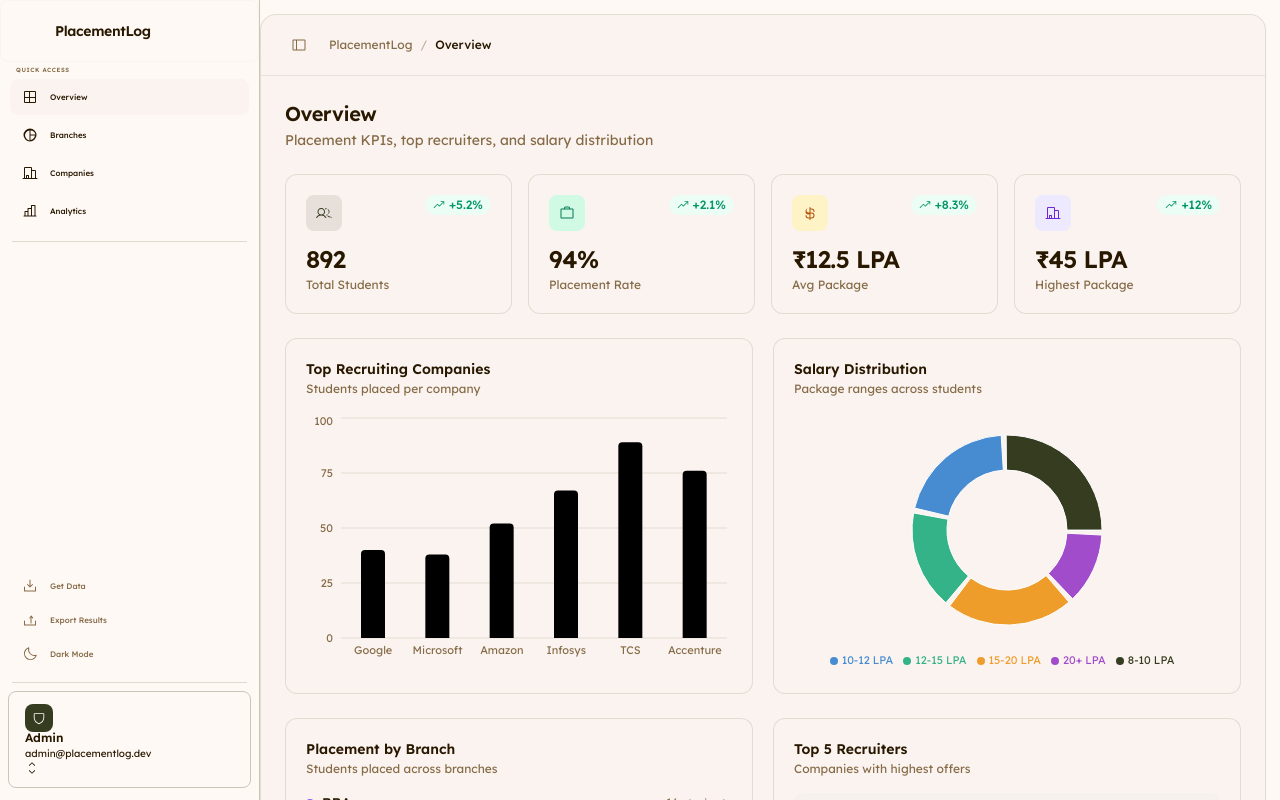
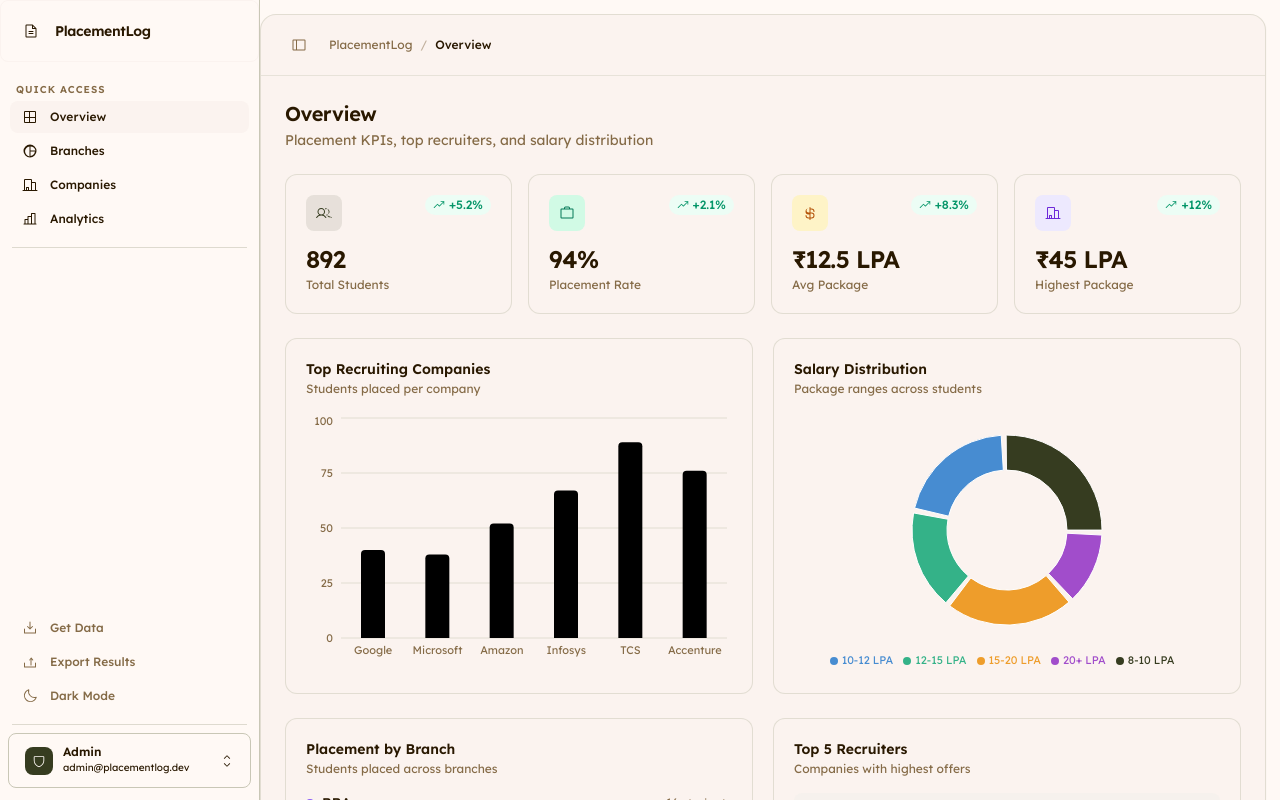
Before and after one commit to hebuildapps/placement-admin, a Next.js app: page /dashboard in a window 1280 px wide. Built offline with nearby package versions, Linux system fonts and the light colour scheme.

Commit message:
fix: design changes in sidebar 2

```diff
--- a/components/sidebar.tsx
+++ b/components/sidebar.tsx
@@ -208,7 +208,7 @@ export default function Sidebar({
         >
           <div className="w-7 h-7 rounded-lg bg-transparent flex items-center justify-center flex-shrink-0">
             <svg
-              className="w-4 h-4 text-primary-foreground"
+              className="w-4 h-4 text-foreground"
               viewBox="0 0 256 256"
               fill="currentColor"
             >
@@ -224,7 +224,7 @@ export default function Sidebar({
 
         {/* ── Nav group label ────────────────────────────────── */}
         {!collapsed && (
-          <p className="text-[6px] font-semibold uppercase tracking-widest text-muted-foreground px-4 mb-1">
+          <p className="text-[10px] font-semibold uppercase tracking-widest text-muted-foreground pt-4 px-4 mb-1">
             Quick access
           </p>
         )}
@@ -253,8 +253,8 @@ export default function Sidebar({
                   }
                 `}
               >
-                <span className="flex-shrink-0 text-[8px]">{item.icon}</span>
-                {!collapsed && <span className="text-[8px]">{item.label}</span>}
+                <span className="flex-shrink-0 text-xs">{item.icon}</span>
+                {!collapsed && <span className="text-xs">{item.label}</span>}
               </button>
             );
           })}
@@ -271,7 +271,7 @@ export default function Sidebar({
             onClick={() => setUploadModalOpen(true)}
             title={collapsed ? "Get Data" : undefined}
             className={`
-              flex items-center gap-3 rounded-lg text-[8px] font-medium text-muted-foreground
+              flex items-center gap-3 rounded-lg text-xs font-medium text-muted-foreground
               hover:bg-muted/60 hover:text-foreground transition-all duration-150 cursor-pointer
               ${collapsed ? "justify-center px-0 py-2.5 w-full" : "px-3 py-2"}
             `}
@@ -286,7 +286,7 @@ export default function Sidebar({
             disabled={exporting}
             title={collapsed ? "Export Results" : undefined}
             className={`
-              flex items-center gap-3 rounded-lg text-[8px] font-medium text-muted-foreground
+              flex items-center gap-3 rounded-lg text-xs font-medium text-muted-foreground
               hover:bg-muted/60 hover:text-foreground transition-all duration-150 cursor-pointer
               disabled:opacity-50 disabled:cursor-not-allowed
               ${collapsed ? "justify-center px-0 py-2.5 w-full" : "px-3 py-2"}
@@ -301,7 +301,7 @@ export default function Sidebar({
             onClick={toggleTheme}
             title={collapsed ? (theme === "dark" ? "Light Mode" : "Dark Mode") : undefined}
             className={`
-              flex items-center gap-3 rounded-lg text-[8px] font-medium text-muted-foreground
+              flex items-center gap-3 rounded-lg text-xs font-medium text-muted-foreground
               hover:bg-muted/60 hover:text-foreground transition-all duration-150 cursor-pointer
               ${collapsed ? "justify-center px-0 py-2.5 w-full" : "px-3 py-2"}
             `}
@@ -333,7 +333,7 @@ export default function Sidebar({
             {/* Avatar */}
 
             {!collapsed && (
-              <div className="hover:bg-card/60 p-1 rounded-lg">
+              <div className="flex w-full items-center gap-2.5 hover:bg-card/60 p-1 rounded-lg">
                 <div className="w-7 h-7 rounded-lg bg-primary flex items-center justify-center flex-shrink-0">
                   <IconShield className="w-3.5 h-3.5 text-primary-foreground" />
                 </div>
```
